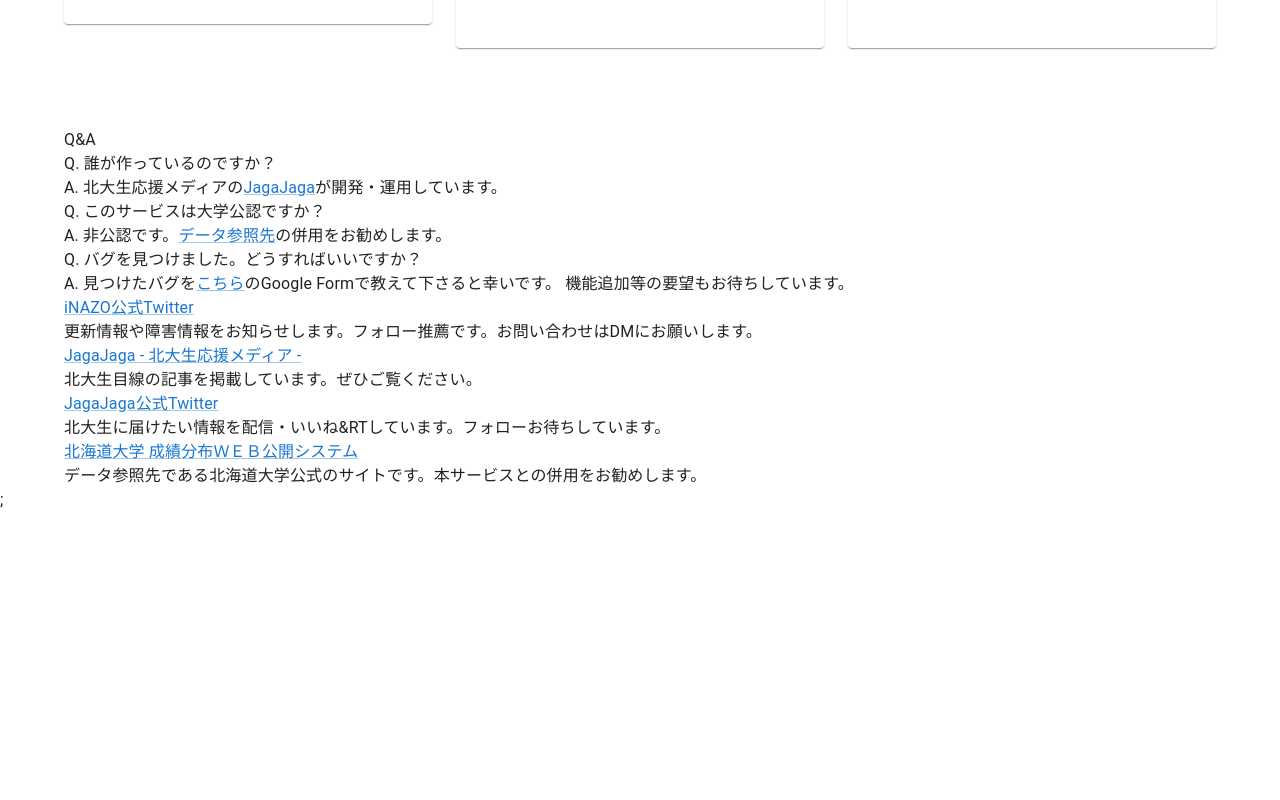
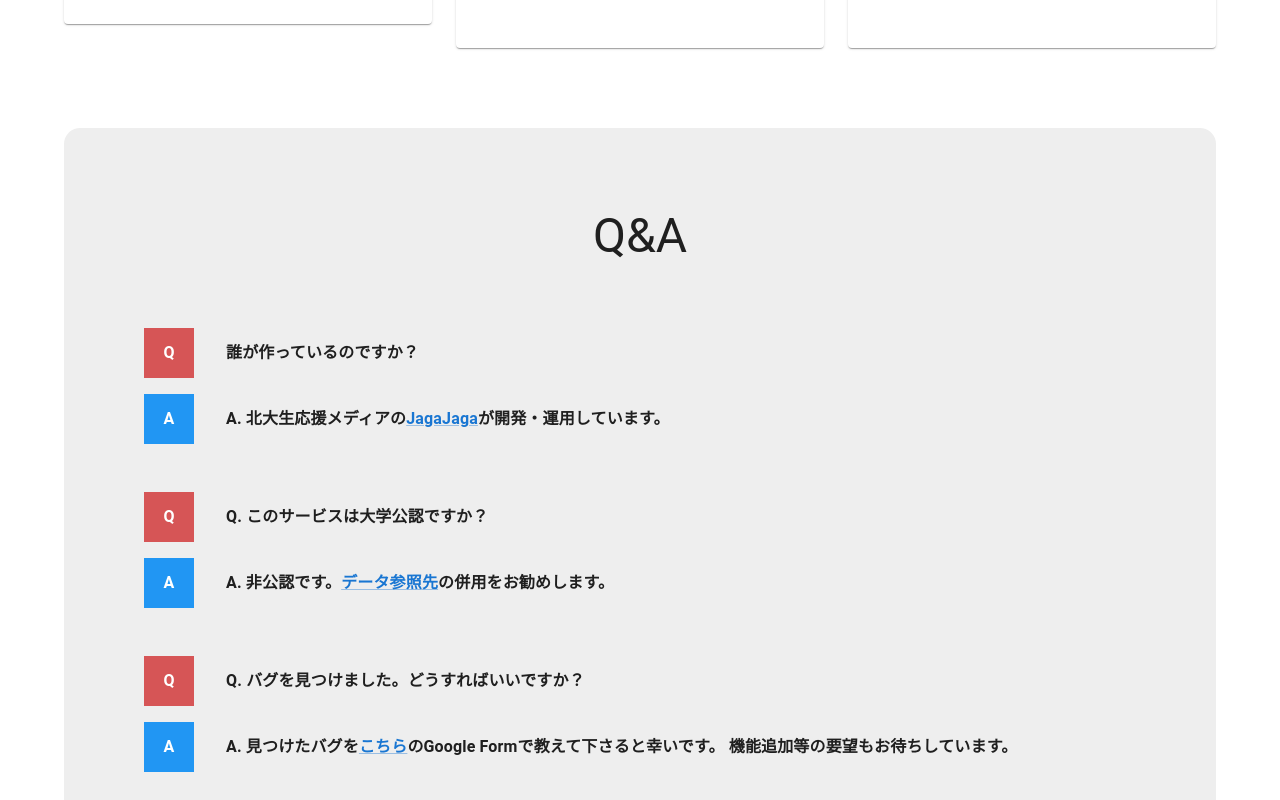
Before and after one commit to iNAZO-org/iNAZO-frontend, a Next.js app: page / in a window 1280 px wide. Shown: the part 1140-1940 px from the top of the page. Before the commit the page ends 1652 px from the top, so only its background shows below. Built offline with nearby package versions, Linux system fonts and the light colour scheme.

Commit message:
[add] Question design

```diff
--- a/src/components/organisms/top/DescribeiNAZO.tsx
+++ b/src/components/organisms/top/DescribeiNAZO.tsx
@@ -1,26 +1,26 @@
-import { Box, Typography } from "@mui/material";
-import { FC } from "react";
+import { Box, Typography } from '@mui/material'
+import { FC } from 'react'
 
-import { BaseProps } from "types";
+import { BaseProps } from 'types'
 
-type DescribeiNAZOProps = BaseProps;
+type DescribeiNAZOProps = BaseProps
 
 const DescribeiNAZO: FC<DescribeiNAZOProps> = ({ sx }) => {
   return (
     <Box sx={sx}>
-      <Typography align="center" variant="h3" sx={{ mb: "2rem" }}>
+      <Typography align="center" variant="h3" sx={{ mb: '2rem' }}>
         <Typography
           component="span"
           variant="h2"
           sx={{
-            fontWeight: "bold",
-            textDecoration: "underline",
-            color: "primary.main",
+            fontWeight: 'bold',
+            textDecoration: 'underline',
+            color: 'primary.main',
           }}
         >
           iNAZO
         </Typography>
-        とは？
+        とは
       </Typography>
       <Typography variant="h6" align="center">
         北大が公開している成績分布データをより扱いやすくしました。
@@ -34,7 +34,7 @@
         iNAZOを使って取りたい成績をあなたのものにしよう。 <br />
       </Typography>
     </Box>
-  );
-};
+  )
+}
 
-export default DescribeiNAZO;
+export default DescribeiNAZO
--- a/src/components/organisms/top/FeatureiNAZO.tsx
+++ b/src/components/organisms/top/FeatureiNAZO.tsx
@@ -1,27 +1,27 @@
-import { Typography, Grid, Box } from "@mui/material";
-import { FC } from "react";
+import { Typography, Grid, Box } from '@mui/material'
+import { FC } from 'react'
 
-import FeatureCard from "components/molecules/FeatureCard";
-import { BaseProps } from "types";
+import FeatureCard from 'components/molecules/FeatureCard'
+import { BaseProps } from 'types'
 
-type FeatureiNAZOProps = BaseProps;
+type FeatureiNAZOProps = BaseProps
 
 const FeatureiNAZO: FC<FeatureiNAZOProps> = ({ sx }) => {
   return (
     <Box sx={sx}>
-      <Typography align="center" variant="h3" sx={{ mb: "2rem" }}>
+      <Typography align="center" variant="h3" sx={{ mb: '2rem' }}>
         <Typography
           component="span"
           variant="h2"
           sx={{
-            fontWeight: "bold",
-            textDecoration: "underline",
-            color: "primary.main",
+            fontWeight: 'bold',
+            textDecoration: 'underline',
+            color: 'primary.main',
           }}
         >
           iNAZO
         </Typography>
-        の特徴？
+        の特徴
       </Typography>
       <Grid container spacing={3}>
         <Grid item xs={4}>
@@ -61,7 +61,7 @@
         </Grid>
       </Grid>
     </Box>
-  );
-};
+  )
+}
 
-export default FeatureiNAZO;
+export default FeatureiNAZO
--- a/src/components/organisms/top/Question.tsx
+++ b/src/components/organisms/top/Question.tsx
@@ -1,18 +1,78 @@
-import { Typography, Grid, Box, Link } from "@mui/material";
-import { FC } from "react";
+import { Typography, Grid, Box, Link } from '@mui/material'
+import { FC, ReactNode } from 'react'
 
-import { BaseProps } from "types";
+import { BaseProps } from 'types'
 
-type QuestionProps = BaseProps;
+type QuestionRowProps = BaseProps & {
+  variant?: 'question' | 'answer'
+  children?: ReactNode
+}
+
+const QuestionRow: FC<QuestionRowProps> = ({
+  variant = 'question',
+  children,
+}) => {
+  const commonStyle = {
+    display: 'flex',
+    alignItems: 'center',
+    fontWeight: 'bold',
+    mb: '1rem',
+    '&::before': {
+      display: 'flex',
+      justifyContent: 'center',
+      alignItems: 'center',
+      width: '50px',
+      height: '50px',
+      mr: '2rem',
+    },
+  }
+  const questionStyle = {
+    ...commonStyle,
+    '&::before': {
+      ...commonStyle['&::before'],
+      content: '"Q"',
+      background: '#D65556',
+      color: '#fff',
+    },
+  }
+  const answerStyle = {
+    ...commonStyle,
+    '&::before': {
+      ...commonStyle['&::before'],
+      content: '"A"',
+      background: '#2196f3',
+      color: '#fff',
+    },
+  }
+  return (
+    <Typography
+      variant="subtitle1"
+      sx={variant === 'question' ? questionStyle : answerStyle}
+    >
+      {children}
+    </Typography>
+  )
+}
+
+type QuestionProps = BaseProps
 
 const Question: FC<QuestionProps> = () => {
   return (
-    <Box>
-      <Typography>Q&A</Typography>
+    <Box
+      sx={{
+        background: '#eeeeee',
+        p: '5rem',
+        my: '5rem',
+        borderRadius: '1rem',
+      }}
+    >
+      <Typography variant="h3" align="center" sx={{ mb: '4rem' }}>
+        Q&A
+      </Typography>
 
-      <Box>
-        <Typography>Q. 誰が作っているのですか？</Typography>
-        <Typography>
+      <Box sx={{ mb: '3rem' }}>
+        <QuestionRow>誰が作っているのですか？</QuestionRow>
+        <QuestionRow variant="answer">
           A. 北大生応援メディアの
           <Link
             href="https://hu-jagajaga.com/"
@@ -22,12 +82,12 @@
             JagaJaga
           </Link>
           が開発・運用しています。
-        </Typography>
+        </QuestionRow>
       </Box>
 
-      <Box>
-        <Typography>Q. このサービスは大学公認ですか？</Typography>
-        <Typography>
+      <Box sx={{ mb: '3rem' }}>
+        <QuestionRow>Q. このサービスは大学公認ですか？</QuestionRow>
+        <QuestionRow variant="answer">
           A. 非公認です。
           <Link
             href="http://educate.academic.hokudai.ac.jp/seiseki/GradeDistSerch.aspx"
@@ -37,12 +97,12 @@
             データ参照先
           </Link>
           の併用をお勧めします。
-        </Typography>
+        </QuestionRow>
       </Box>
 
-      <Box>
-        <Typography>Q. バグを見つけました。どうすればいいですか？</Typography>
-        <Typography>
+      <Box sx={{ mb: '3rem' }}>
+        <QuestionRow>Q. バグを見つけました。どうすればいいですか？</QuestionRow>
+        <QuestionRow variant="answer">
           A. 見つけたバグを
           <Link
             href="https://forms.gle/tLRiKrShckWsiuXs9"
@@ -53,10 +113,10 @@
           </Link>
           のGoogle Formで教えて下さると幸いです。
           機能追加等の要望もお待ちしています。
-        </Typography>
+        </QuestionRow>
       </Box>
     </Box>
-  );
-};
+  )
+}
 
-export default Question;
+export default Question
```
Also changed, not shown: src/components/organisms/top/Links.tsx (+7 -7 lines), src/components/templates/BasicLayout.tsx (+10 -10 lines), src/pages/index.tsx (+15 -15 lines).
